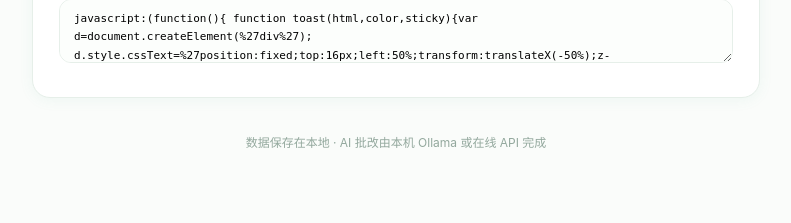
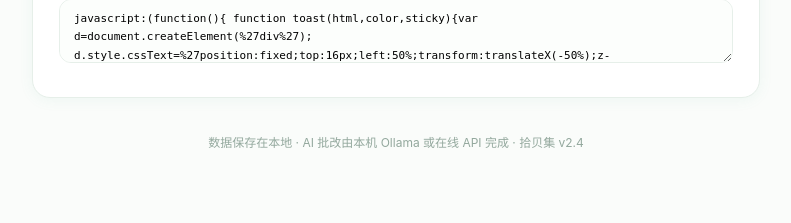
Before and after one commit to bella10281220/essay-coach, a Flask app: page /import in a window 1280 px wide. Shown: the part 1580-1803 px from the top of the page, without its empty margins (244-1035 px from the left). Run offline with Flask 3, Linux system fonts and the light colour scheme.

Commit message:
delete stays on current page + version footer

```diff
--- a/templates/base.html
+++ b/templates/base.html
@@ -111,7 +111,7 @@ footer{color:var(--sub);font-size:12px;text-align:center;margin-top:34px}
 </div>
 <div class="container">
 {% block body %}{% endblock %}
-<footer>数据保存在本地 · AI 批改由本机 Ollama 或在线 API 完成</footer>
+<footer>数据保存在本地 · AI 批改由本机 Ollama 或在线 API 完成 · 拾贝集 v{{ version }}</footer>
 </div>
 </body>
 </html>
```
